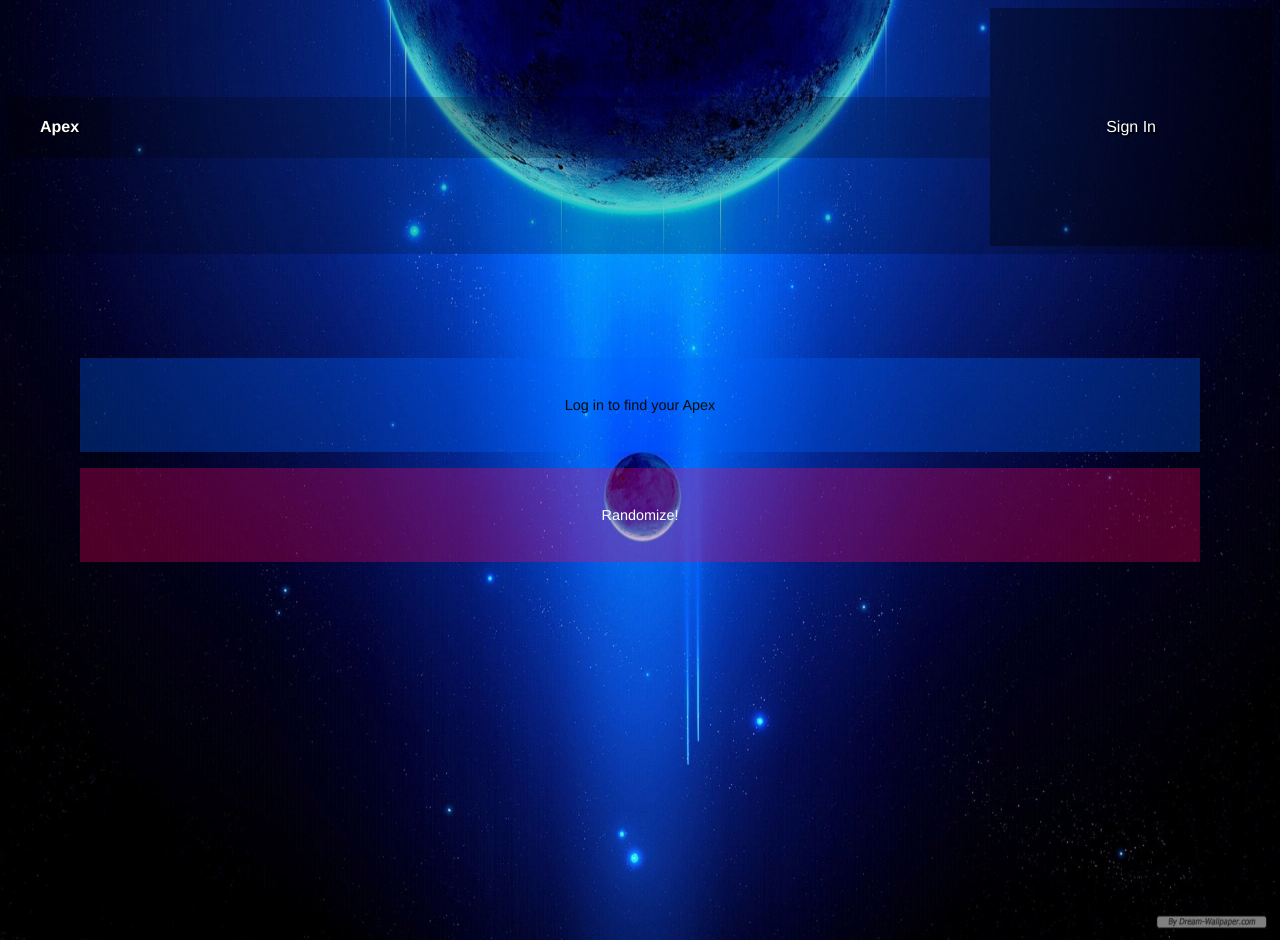
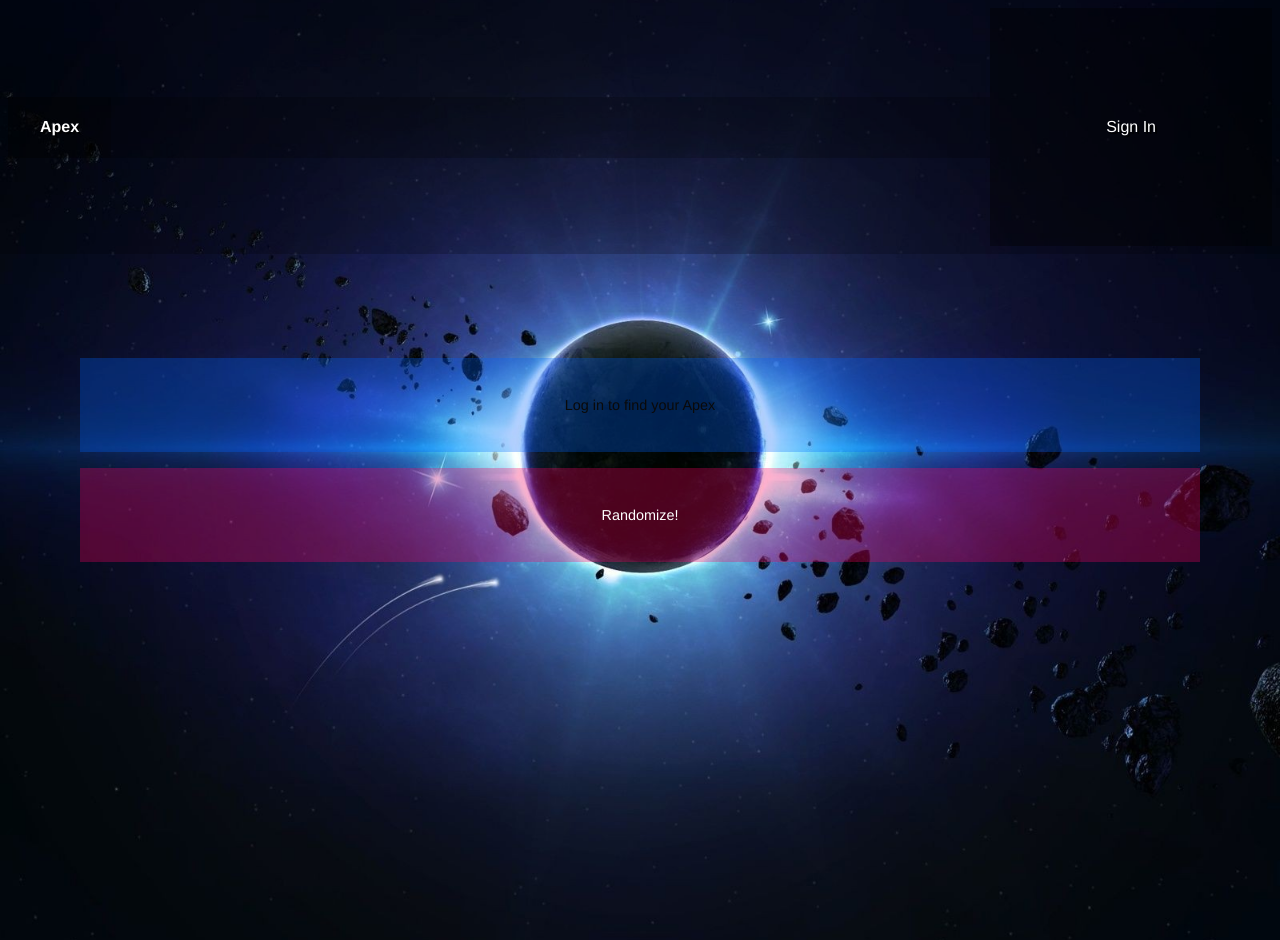
Before and after one commit to fletch-mkii/apex, a Rails app: page / in a window 1280 px wide. Run offline with Rails 7, Linux system fonts and the light colour scheme; data that the repository does not hold is empty; style sheets or scripts are compiled from the project's sources; parts of the project's set-up code (start-up, migrations or seed data) failed here and were passed over; some libraries are stand-ins or nearby versions.

Commit message:
initial completion as of friday 1/29

```diff
--- a/app/assets/stylesheets/flash_styling.scss
+++ b/app/assets/stylesheets/flash_styling.scss
@@ -1,5 +1,5 @@
 .flash {
-  float:right;
+  float:left;
   width:100%;
   padding: 1em;
   background-color: rgba(0, 120, 200, 0.6);
--- a/app/assets/stylesheets/foundation_and_overrides.scss
+++ b/app/assets/stylesheets/foundation_and_overrides.scss
@@ -20,31 +20,31 @@
 @include foundation-float-classes;
 @include foundation-accordion;
 @include foundation-accordion-menu;
-// @include foundation-badge;
-// @include foundation-breadcrumbs;
-// @include foundation-button-group;
-// @include foundation-callout;
-// @include foundation-close-button;
-// @include foundation-drilldown-menu;
-// @include foundation-dropdown;
-// @include foundation-dropdown-menu;
-// @include foundation-flex-video;
+@include foundation-badge;
+@include foundation-breadcrumbs;
+@include foundation-button-group;
+@include foundation-callout;
+@include foundation-close-button;
+@include foundation-drilldown-menu;
+@include foundation-dropdown;
+@include foundation-dropdown-menu;
+@include foundation-flex-video;
 @include foundation-label;
 @include foundation-media-object;
 @include foundation-menu;
-// @include foundation-off-canvas;
-// @include foundation-orbit;
-// @include foundation-pagination;
-// @include foundation-progress-bar;
-// @include foundation-slider;
-// @include foundation-sticky;
-// @include foundation-reveal;
-// @include foundation-switch;
-// @include foundation-table;
+@include foundation-off-canvas;
+@include foundation-orbit;
+@include foundation-pagination;
+@include foundation-progress-bar;
+@include foundation-slider;
+@include foundation-sticky;
+@include foundation-reveal;
+@include foundation-switch;
+@include foundation-table;
 @include foundation-tabs;
 @include foundation-thumbnail;
 @include foundation-title-bar;
-// @include foundation-tooltip;
+@include foundation-tooltip;
 @include foundation-top-bar;
 
 // If you'd like to include motion-ui, you need to install the motion-ui sass package.
--- a/app/assets/stylesheets/star_show_styling.scss
+++ b/app/assets/stylesheets/star_show_styling.scss
@@ -15,6 +15,7 @@ li {
   list-style-type: none;
 }
 
-.planet-header {
-  color: white !important;
+.star-header {
+  height: 3rem;
+  padding-top: 2rem;
 }
--- a/app/controllers/homes_controller.rb
+++ b/app/controllers/homes_controller.rb
@@ -1,5 +1,6 @@
 class HomesController < ApplicationController #; layout false
   def index
+    @custom_bg = true
     @star = Star.all.sample
   end
 end
--- a/app/controllers/users_controller.rb
+++ b/app/controllers/users_controller.rb
@@ -3,6 +3,7 @@ class UsersController < ApplicationController
   require 'open-uri'
 
   def show
+    @custom_bg = true
     @user = User.find(params[:id])
   end
 
--- a/app/models/user.rb
+++ b/app/models/user.rb
@@ -16,7 +16,7 @@ DAYS_PASSED_PER_MONTH = {
   "11" => { normal: 304, leap: 305 },
   "12" => { normal: 334, leap: 335 }
 }
-DAYS_PASSED_PER_MONTH.freeze # hound???
+DAYS_PASSED_PER_MONTH.freeze
 
 # days passed since J2000 epoch as of 00:00 01/01/16
 DAYS_SINCE_J2000 = 5842.5
--- a/app/views/homes/index.html.erb
+++ b/app/views/homes/index.html.erb
@@ -1,3 +1,4 @@
+<img src="/assets/blue-eclipse.jpg" class="float-center background-image"/>
 </br>
 <div class="overlay-container">
   <div class="row">
--- a/app/views/layouts/application.html.erb
+++ b/app/views/layouts/application.html.erb
@@ -13,7 +13,9 @@
   </head>
 
   <body>
-    <img src="/assets/doubleplanet.jpg" class="float-center background-image"/>
+    <%if @custom_bg.nil?%>
+      <img src="/assets/blue-eclipse.jpg" class="float-center background-image"/>
+    <%end%>
     <%= render "layouts/top_bar" %>
     <div class="row">
       <div class="small-12 columns">
```
Also changed, not shown: app/controllers/stars_controller.rb (+1 -46 lines), app/models/star.rb (+0 -10 lines), app/views/stars/show.html.erb (+8 -8 lines), app/assets/images/doubleplanet.jpg (deleted), app/assets/images/many-stars.jpg (deleted), app/assets/images/tab_icon_star.png (deleted).
